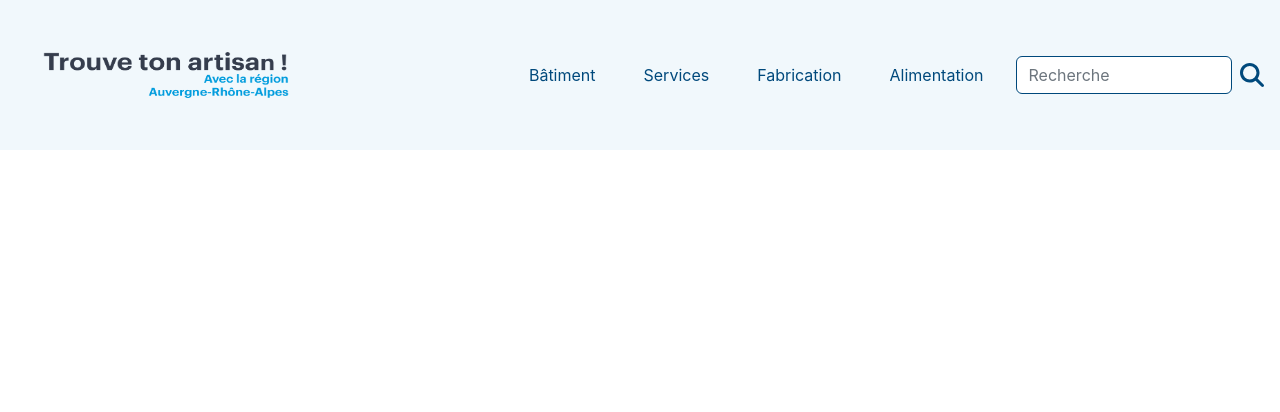
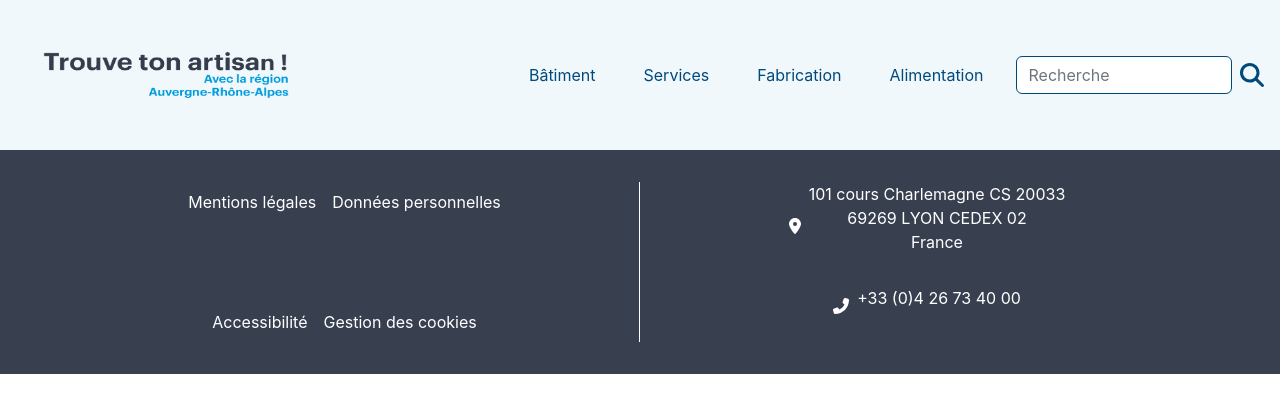
Before and after one commit to Abdel-74/Trouve-Ton-Artisan, a React (Create React App) app: page / in a window 1280 px wide. Shown: the top 412 px of the page. Built offline with nearby package versions, Linux system fonts and the light colour scheme.

Commit message:
Add footer

```diff
--- a/src/App.js
+++ b/src/App.js
@@ -1,11 +1,11 @@
 import './App.css';
 import Header from './components/Header';
-
+import Footer from './components/Footer';
 function App() {
     return (
         <div className="App">
             <Header />
-
+            <Footer />
         </div>
     );
 }
--- /dev/null
+++ b/src/components/Footer.jsx
@@ -0,0 +1,39 @@
+import React from 'react';
+import { Container, Row, Col } from 'react-bootstrap';
+import { FontAwesomeIcon } from '@fortawesome/react-fontawesome';
+import { faMapMarkerAlt, faPhoneAlt } from '@fortawesome/free-solid-svg-icons';
+import './Footer.scss';
+
+const Footer = () => {
+    return (
+        <footer className="footer">
+            <Container>
+                <Row>
+                    <Col xs={12} lg={6} className="footer-pages d-flex align-items-center">
+                        <div className="footer-links">
+                            <a href="#mentions">Mentions légales</a>
+                            <a href="#donnees">Données personnelles</a>
+                        </div>
+                        <div className="footer-links">
+                            <a href="#accessibilite">Accessibilité</a>
+                            <a href="#cookies">Gestion des cookies</a>
+                        </div>
+                    </Col>
+
+                    <Col xs={12} lg={6} className="footer-contact d-flex align-items-center">
+                        <div className="footer-address">
+                            <FontAwesomeIcon icon={faMapMarkerAlt} className="footer-icon" />
+                            <p>101 cours Charlemagne CS 20033 <br/> 69269 LYON CEDEX 02 <br/> France</p>
+                        </div>
+                        <div className="footer-phone">
+                            <FontAwesomeIcon icon={faPhoneAlt} className="footer-icon" />
+                            <p>+33 (0)4 26 73 40 00</p>
+                        </div>
+                    </Col>
+                </Row>
+            </Container>
+        </footer>
+    );
+};
+
+export default Footer;
--- /dev/null
+++ b/src/components/Footer.scss
@@ -0,0 +1,82 @@
+.footer {
+    background-color: #384050;
+    color: #ffffff;
+    padding: 2rem 0;
+
+    a {
+        color: #ffffff;
+        text-decoration: none;
+        margin: 0.5rem 0;
+
+        &:hover {
+            text-decoration: underline;
+        }
+    }
+
+    .footer-pages, .footer-contact {
+        margin-bottom: 1rem;
+
+        @media (min-width: 992px) {
+            margin-bottom: 0;
+        }
+    }
+
+    .footer-pages {
+        display: flex;
+        flex-direction: column;
+        align-items: flex-start;
+        margin-bottom: 1rem;
+        padding-right: 1rem;
+        border-bottom: 1px solid #ffffff;
+
+        @media (min-width: 992px) {
+            flex-direction: column;
+            justify-content: space-between;
+            border-bottom: none;
+            border-right: 1px solid #ffffff;
+            margin-bottom: 0;
+        }
+
+        .footer-links {
+            display: flex;
+            flex-direction: row;
+
+            @media (min-width: 992px) {
+                flex-direction: row;
+            }
+
+            a {
+                margin-right: 2rem;
+
+                @media (min-width: 992px) {
+                    margin-right: 1rem;
+                }
+            }
+        }
+    }
+
+    .footer-contact {
+        display: flex;
+        flex-direction: column;
+        align-items: flex-start;
+        padding-top: 1rem;
+
+        @media (min-width: 992px) {
+            align-items: flex-start;
+            padding-top: 0;
+            padding-left: 1rem;
+        }
+
+        .footer-address, .footer-phone {
+            display: flex;
+            align-items: center;
+            margin-bottom: 1rem;
+
+            .footer-icon {
+                margin-right: 0.5rem;
+            }
+        }
+    }
+
+
+}
```
